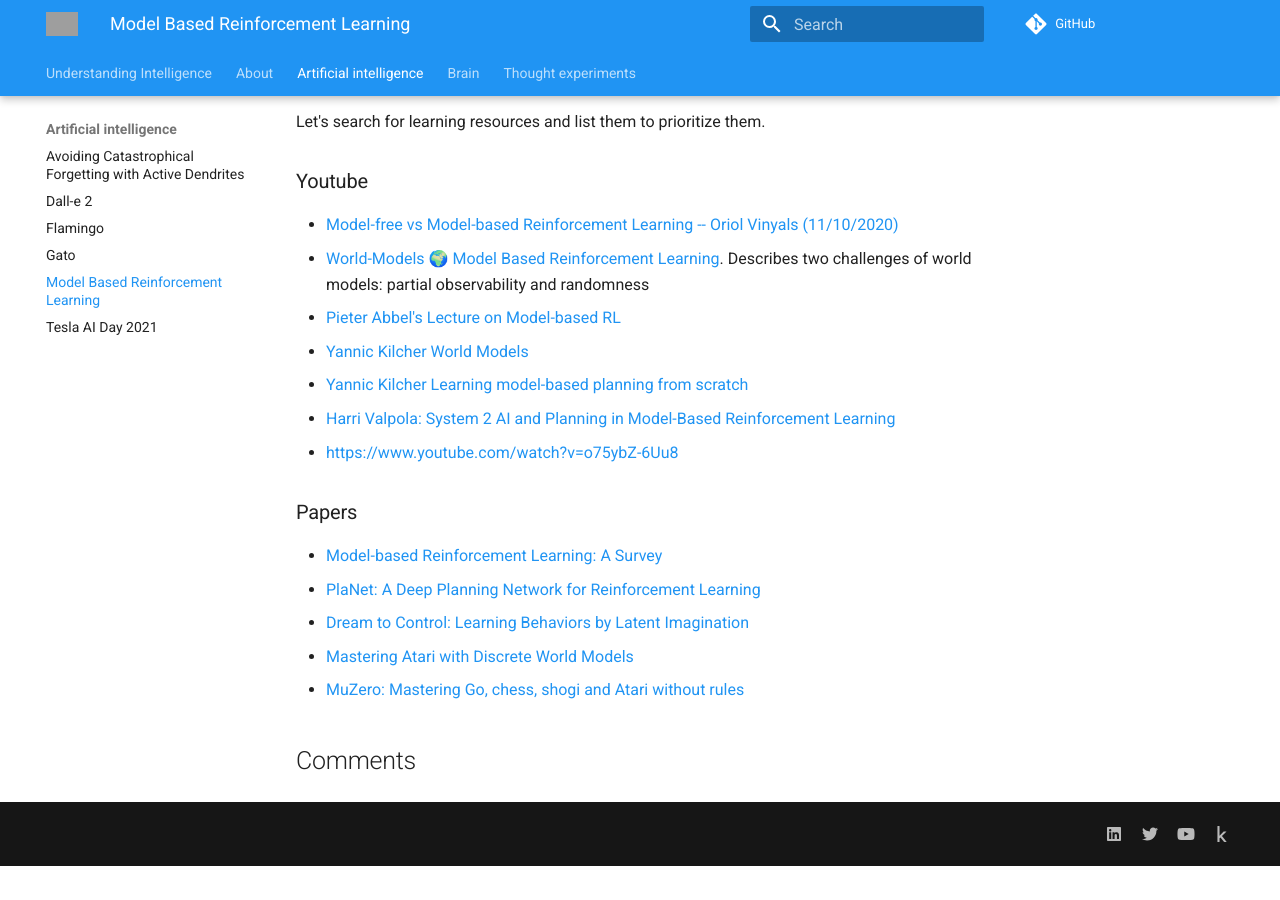
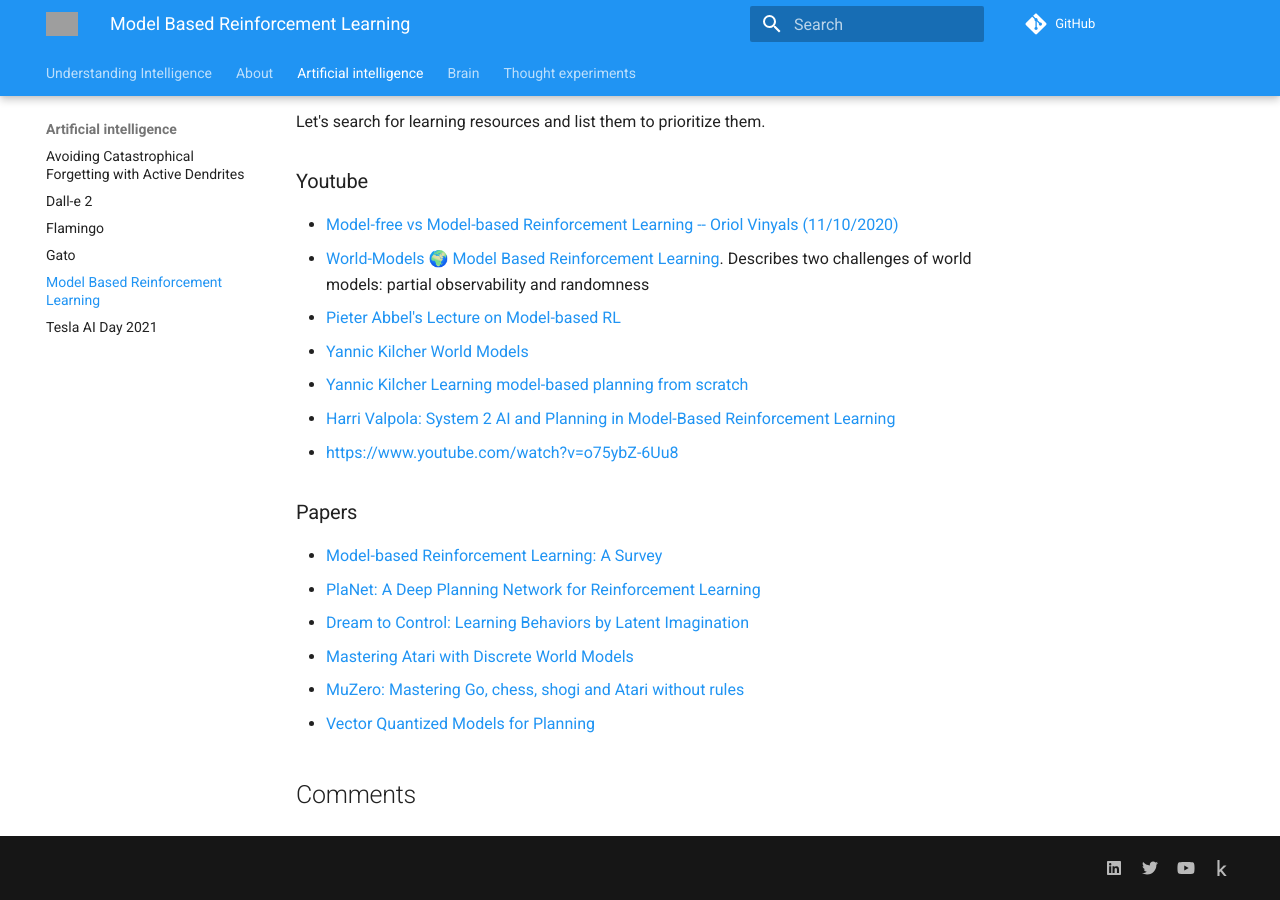
Before and after one commit to ironbar/understanding_intelligence, an MkDocs documentation site: the page built from docs/artificial-intelligence/model-based-rl.md, in a window 1280 px wide and 900 px high, scrolled down 528 px. Built offline with MkDocs 1.6.1 and Material for MkDocs 9.7.7, drawn with Linux system fonts in a browser that asks for light colours; comment, search, counter and statistics services are not loaded; before the commit the page ends 1394 px from its top, so only the background shows below that; grey boxes are pictures that could not be loaded.

Commit message:
added other paper

```diff
--- a/docs/artificial-intelligence/model-based-rl.md
+++ b/docs/artificial-intelligence/model-based-rl.md
@@ -34,3 +34,4 @@
 - [Dream to Control: Learning Behaviors by Latent Imagination](https://arxiv.org/abs/1912.01603)
 - [Mastering Atari with Discrete World Models](https://arxiv.org/abs/2010.02193)
 - [MuZero: Mastering Go, chess, shogi and Atari without rules](https://www.deepmind.com/blog/muzero-mastering-go-chess-shogi-and-atari-without-rules)
+- [Vector Quantized Models for Planning](https://arxiv.org/abs/2106.04615)
```
